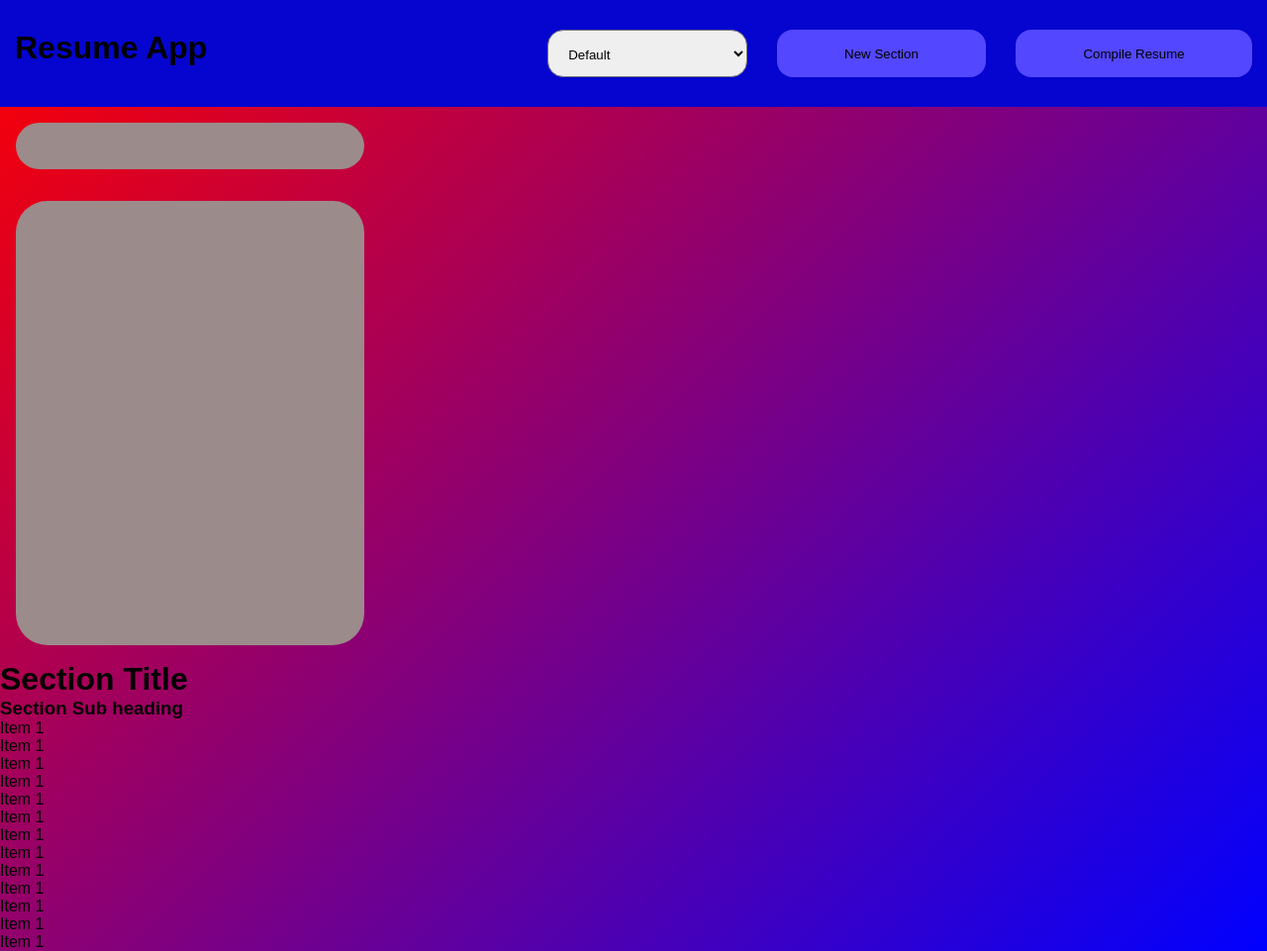
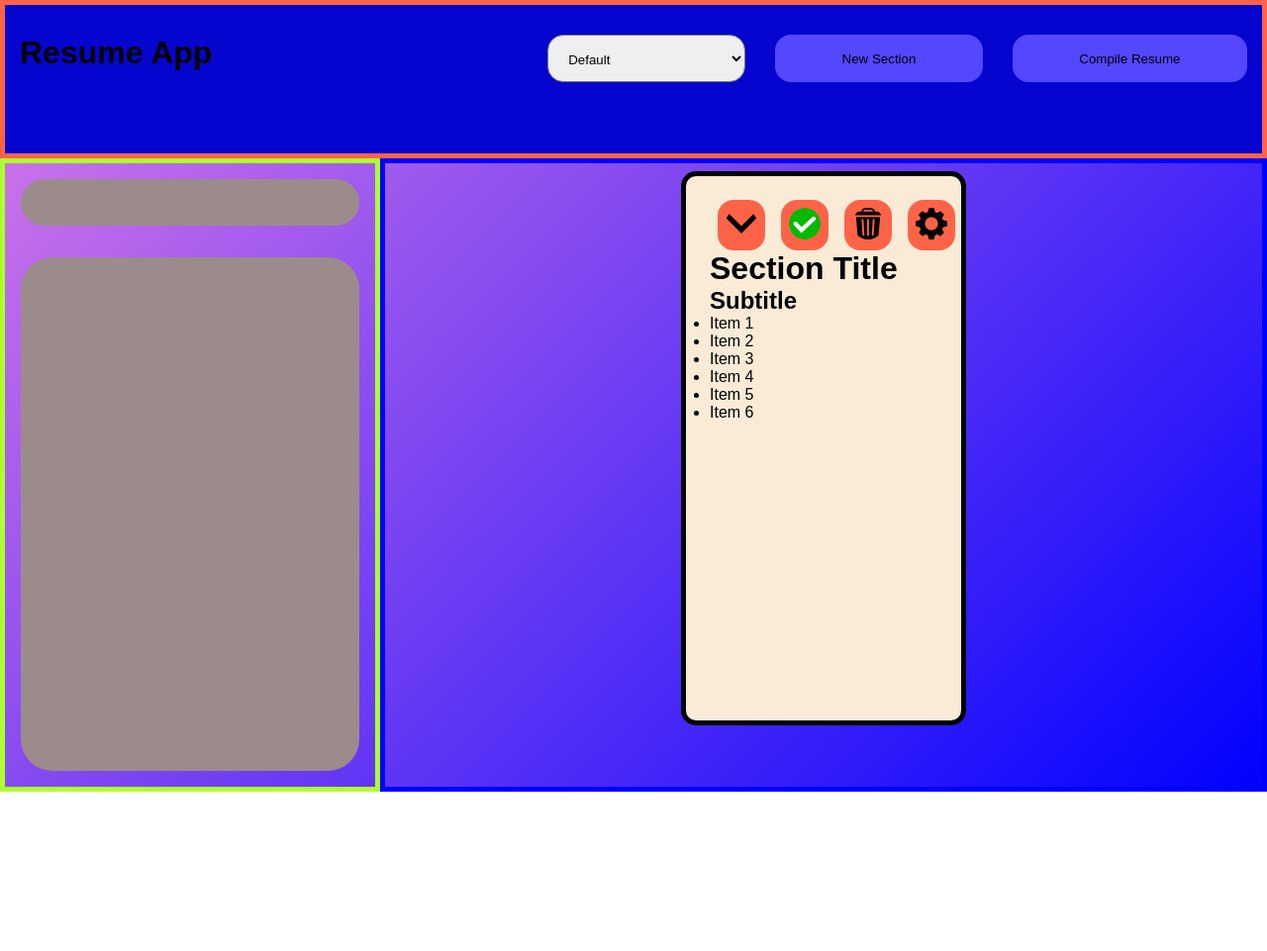
Before and after one commit to InAweOfMyTism/resume-app, a plain HTML site: page index.html in a window 1280 px wide. Shown: the whole page at 99% size. After the commit the page ends 800 px from the top, so only its background shows below. Drawn offline with Linux system fonts and the light colour scheme.

Commit message:
add icons to display section controls
these will have to be revamped with icons i actually credit

next: add functionaluty to new section button to populate display area

```diff
--- a/index.html
+++ b/index.html
@@ -23,21 +23,38 @@
   </div>
   <div class="display">
     <div class="display-section">
-      <h1>Section Title</h1>
-      <h3>Section Sub heading</h3>
-      <ul>
-        <li>Item 1</li>
-        <li>Item 1</li>
-        <li>Item 1</li>
-        <li>Item 1</li><li>Item 1</li>
-        <li>Item 1</li>
-        <li>Item 1</li><li>Item 1</li>
-        <li>Item 1</li>
-        <li>Item 1</li><li>Item 1</li>
-        <li>Item 1</li>
-        <li>Item 1</li>
-      </ul>
+      <div class="section-controls">
+        <button class="edit-btn">
+          <img src="./images/edit.png" alt="edit">
+        </button>
+        <button class="delete-btn">
+          <img src="./images/delete.png" alt="include">
+        </button>
+        <button class="add-btn">
+          <img src="./images/include.png" alt="include">
+          <!-- <img src="./images/remove.png" alt="remove"> -->
+        </button>
+        <button class="expand-btn">
+          <img src="./images/expand.png" alt="expand">
+        </button>
+      </div>
+      <div class="section-heading">
+        <h1>Section Title</h1>
+      </div>
+      <div class="section-content">
+        <ul>
+        <h2>Subtitle</h2>
+          <li>Item 1</li>
+          <li>Item 2</li>
+          <li>Item 3</li>
+          <li>Item 4</li>
+          <li>Item 5</li>
+          <li>Item 6</li>
+        </ul>
+      </div>
+
     </div>
+
   </div>
   <script src="script.js"></script>
 </body>
--- a/style.css
+++ b/style.css
@@ -1,5 +1,5 @@
 :root{
-  --background-color-a: rgb(255,0,0);
+  --background-color-a: rgb(219, 123, 231);
   --background-color-b: rgb(0,0,255);
   --header-bg-color: rgb(5, 5, 207);
   --header-btn-color: rgb(83, 71, 255);
@@ -16,8 +16,13 @@
 body{
   background: linear-gradient(135deg, var(--background-color-a), var(--background-color-b));
   min-height: 100vh;
+  display: grid;
+  grid-template-columns: 30vw 70vw;
+  grid-template-rows: 20vh 80vh;
 }
 .header{
+  grid-area: 1 / 1 / 2 / 3;
+  border: 5px solid tomato;
   width: 100%;
   background-color: var(--header-bg-color);
   display: flex;
@@ -52,10 +57,11 @@ body{
   background-color: var(--header-btn-hvr-color)
 }
 .editor{
-  width: 30%;
+  border: 5px solid greenyellow;
+  grid-area: 2 / 1 / 3 / 2;
+  /* width: 30%; */
   display: flex;
   flex-direction: column;
-  height: 70vh;
 }
 .editor input{
   margin: 1rem;
@@ -67,3 +73,49 @@ body{
 #input-text{
   flex-grow: 1;
 }
+.display{
+  border: 5px solid blue;
+  grid-area: 2 / 2 / 3 / 3;
+
+  display: flex;
+  flex-wrap: wrap;
+  justify-content: space-evenly;
+}
+.display-section{
+  border: 5px solid black;
+  margin: .5rem;
+  /* min-width: 20rem; */
+  flex-grow: 1;
+  max-width: 18rem;
+  max-height:35rem;
+  padding: 1.5rem;
+  border-radius: 15px;
+  background-color: antiquewhite;
+
+  display: flex;
+  flex-direction: column;
+}
+
+.display-section .section-content{
+  flex-grow: 1;
+}
+
+.display-section .section-controls{
+  display: flex;
+  flex-direction: row-reverse;
+  justify-content: space-evenly;
+}
+
+.display-section .section-controls button{
+  border: none;
+  background-color: tomato;
+  margin: 0 .5rem;
+  padding: .5rem;
+  border-radius: 1rem;
+}
+
+.display-section .section-controls button img{
+  height: 2rem;
+  width: 2rem;
+  border-radius: 50%;
+}
```
Also changed, not shown: images/delete.png (added), images/edit.png (added), images/expand.png (added), images/include.png (added), images/remove.png (added), script.js (line endings or trailing spaces).
